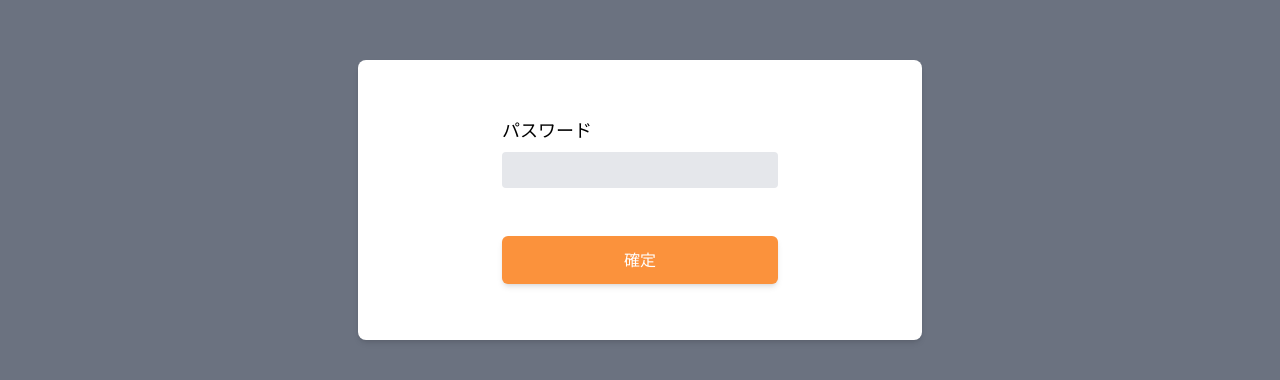
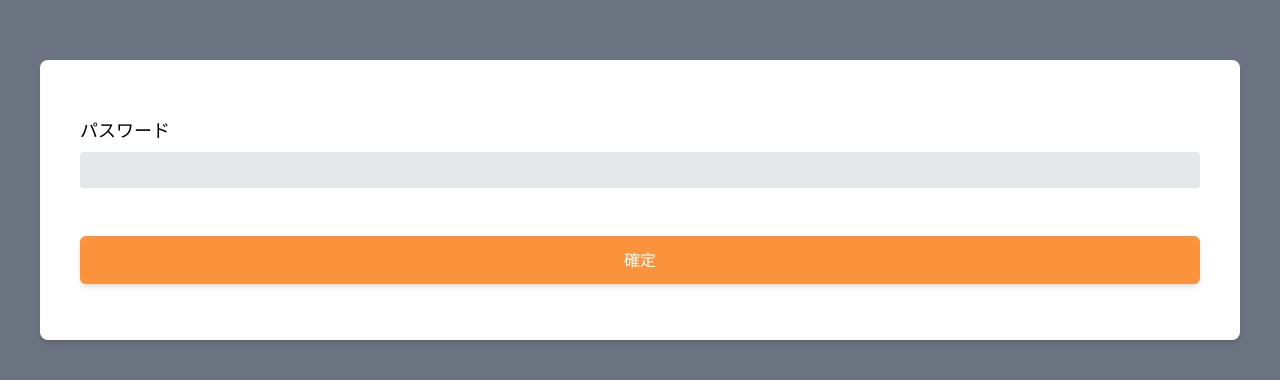
Before and after one commit to uto96315/hakodate-naishikyo, a Next.js app: page / in a window 1280 px wide. Shown: the part 200-580 px from the top of the page. Built offline with nearby package versions, Linux system fonts and the light colour scheme.

Commit message:
パスワード部分をレスポンシブに対応

```diff
--- a/components/v1/pass.tsx
+++ b/components/v1/pass.tsx
@@ -1,16 +1,13 @@
-
-
 type PassAreaProps = {
     pass: string;
     setPass: any;
     passCheck: () => void;
 };
 
-
 const PassArea: React.FC<PassAreaProps> = ({ pass, setPass, passCheck }) => {
     return (
-        <div className="min-h-screen min-w-screen bg-gray-500 flex items-center justify-center">
-            <div className="bg-white py-14 px-36 flex flex-col space-y-2 rounded-lg shadow-md">
+        <div className="max-w-screen h-screen bg-gray-500 flex items-center justify-center">
+            <div className="bg-white py-14 mx-10 w-full px-10 flex flex-col space-y-2 rounded-lg shadow-md">
                 <label className="text-lg">パスワード</label>
                 <input
                     type="password"
--- /dev/null
+++ b/src/styles/reset.css
@@ -0,0 +1,192 @@
+/* Reset CSS */
+
+/* ブロック要素をデフォルトでブロック表示にする */
+body,
+h1,
+h2,
+h3,
+h4,
+h5,
+h6,
+p,
+blockquote,
+pre,
+dl,
+dd,
+ol,
+ul,
+form,
+fieldset,
+legend {
+    margin: 0;
+    padding: 0;
+}
+
+/* リストスタイルをリセット */
+ul,
+ol {
+    list-style: none;
+}
+
+/* インライン要素のデフォルトをブロック表示にする */
+a,
+span,
+strong,
+em,
+small {
+    display: inline-block;
+    vertical-align: baseline;
+}
+
+/* テーブル要素のデフォルトをテーブルレイアウトにする */
+table {
+    border-collapse: collapse;
+    border-spacing: 0;
+}
+
+/* ボタンのスタイルをリセット */
+button {
+    border: none;
+    background: none;
+    cursor: pointer;
+}
+
+/* 画像のスタイルをリセット */
+img {
+    display: block;
+    max-width: 100%;
+    height: auto;
+}
+
+/* ボックスモデルをリセット */
+html,
+body,
+div,
+span,
+applet,
+object,
+iframe,
+h1,
+h2,
+h3,
+h4,
+h5,
+h6,
+p,
+blockquote,
+pre,
+a,
+abbr,
+acronym,
+address,
+big,
+cite,
+code,
+del,
+dfn,
+em,
+img,
+ins,
+kbd,
+q,
+s,
+samp,
+small,
+strike,
+strong,
+sub,
+sup,
+tt,
+var,
+b,
+u,
+i,
+center,
+dl,
+dt,
+dd,
+ol,
+ul,
+li,
+fieldset,
+form,
+label,
+legend,
+table,
+caption,
+tbody,
+tfoot,
+thead,
+tr,
+th,
+td {
+    border: 0;
+    font-size: 100%;
+    font: inherit;
+    vertical-align: baseline;
+    margin: 0;
+    padding: 0;
+}
+
+/* フォーム要素のスタイルをリセット */
+input,
+textarea,
+select {
+    font: inherit;
+    margin: 0;
+    padding: 0;
+}
+
+/* ボタン要素のデフォルトスタイルをリセット */
+button,
+input[type="button"],
+input[type="submit"],
+input[type="reset"] {
+    cursor: pointer;
+}
+
+/* フォーム要素のボーダーをリセット */
+input,
+textarea,
+select {
+    border: none;
+}
+
+/* リンクのデフォルトスタイルをリセット */
+a {
+    text-decoration: none;
+    color: inherit;
+}
+
+/* 不透明度をリセット */
+button,
+input {
+    opacity: 1;
+}
+
+/* インプットのデフォルトスタイルをリセット */
+input::-webkit-inner-spin-button,
+input::-webkit-outer-spin-button {
+    -webkit-appearance: none;
+    margin: 0;
+}
+
+/* フォーカス時のデフォルトスタイルをリセット */
+*:focus {
+    outline: none;
+}
+
+/* ボックスモデルのスタイルをリセット */
+html,
+body,
+#root {
+    box-sizing: border-box;
+}
+
+/* 全体のフォントスタイルを設定 */
+body {
+    font-family: Arial, sans-serif;
+    font-size: 16px;
+    line-height: 1.6;
+    color: #333;
+}
```
